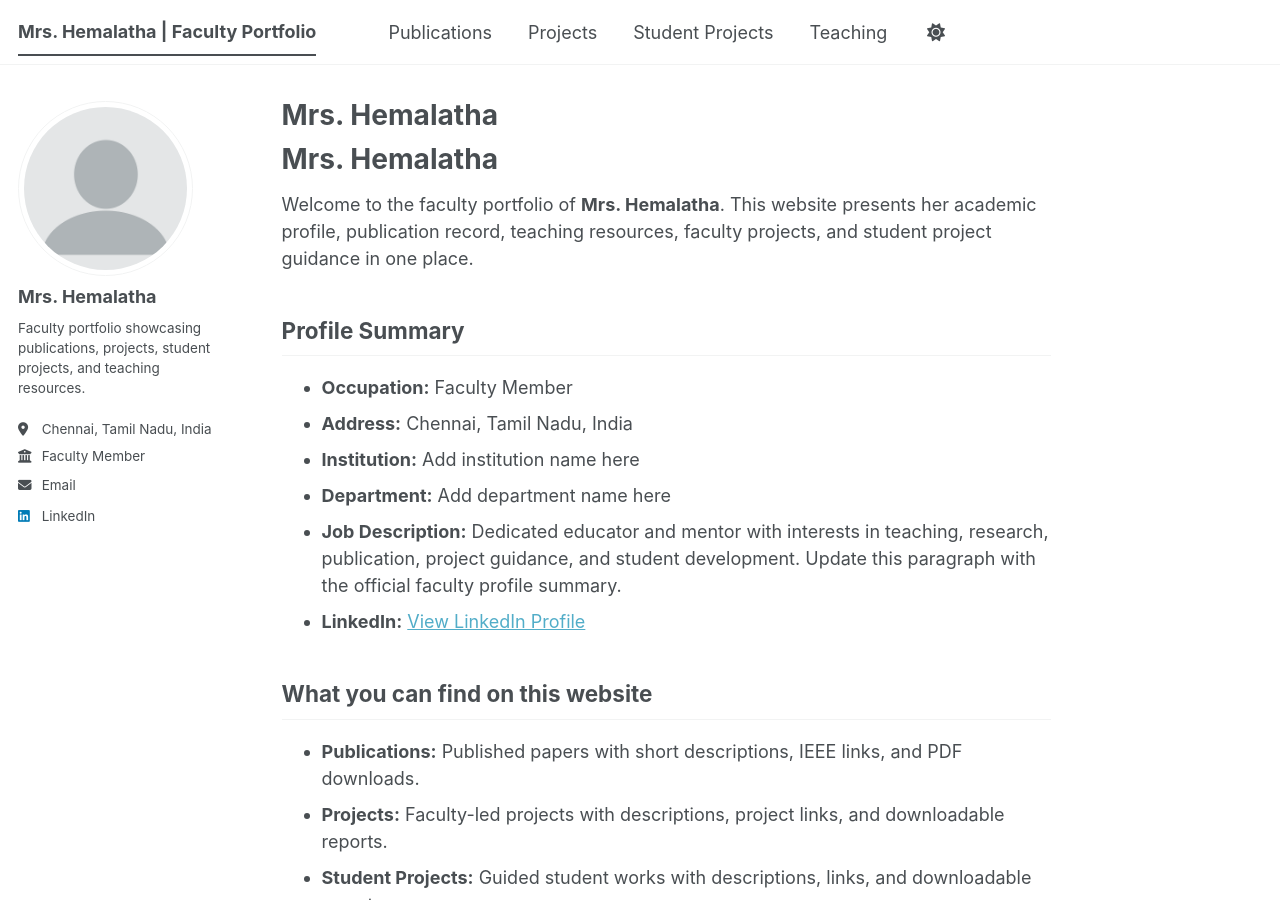
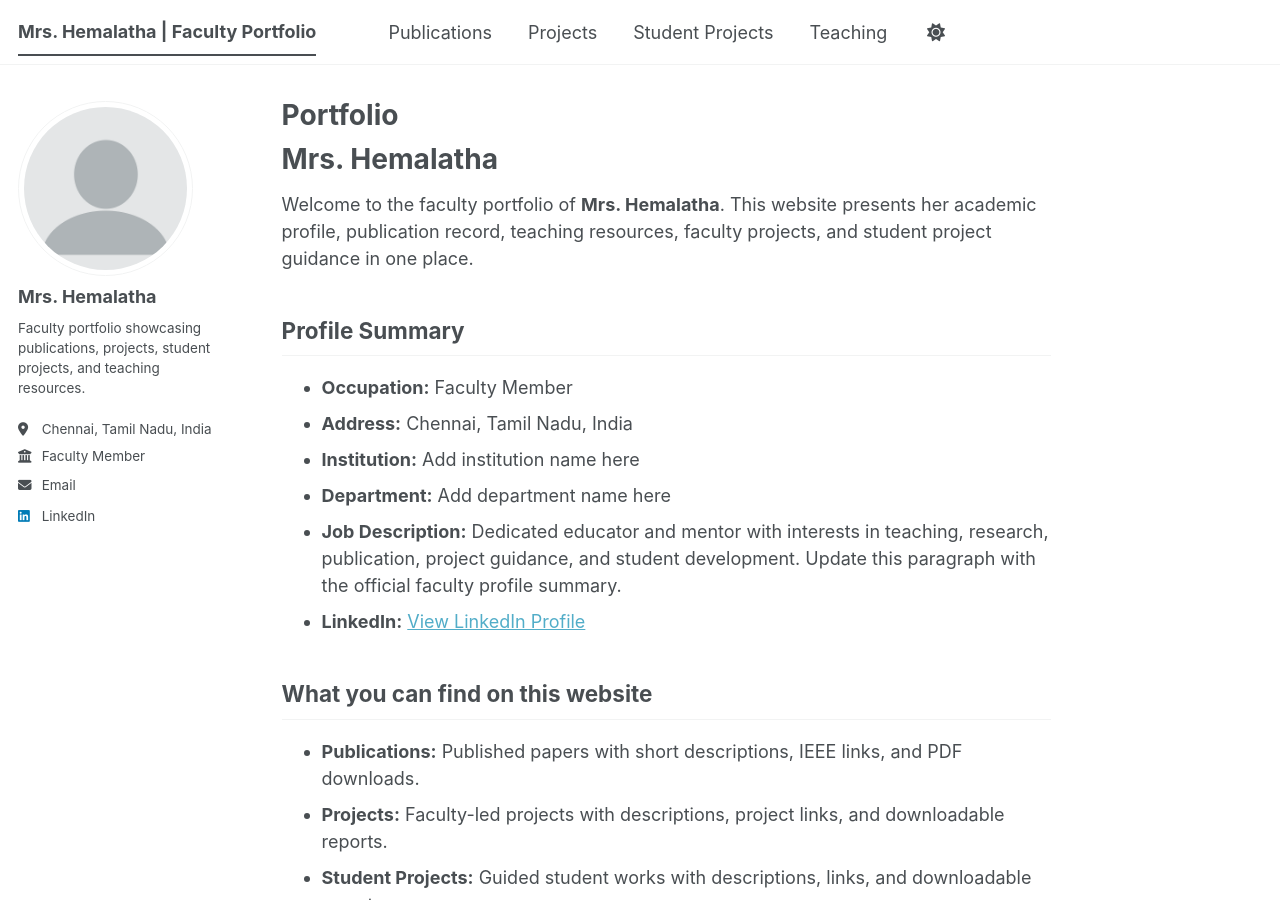
Before and after one commit to NelsonBharathi/nelsonbharathi.github.io, a Jekyll site: the page built from _pages/about.md, in a window 1280 px wide and 900 px high. Built offline with Jekyll 4.4.1, drawn with Linux system fonts in a browser that asks for light colours; a script bundle is joined from its source files by our own code; library files that are not in the unit come from our copies.

Commit message:
Update about.md

```diff
--- a/_pages/about.md
+++ b/_pages/about.md
@@ -1,6 +1,6 @@
 ---
 permalink: /
-title: "Mrs. Hemalatha"
+title: "Portfolio"
 author_profile: true
 redirect_from:
   - /about/
```
